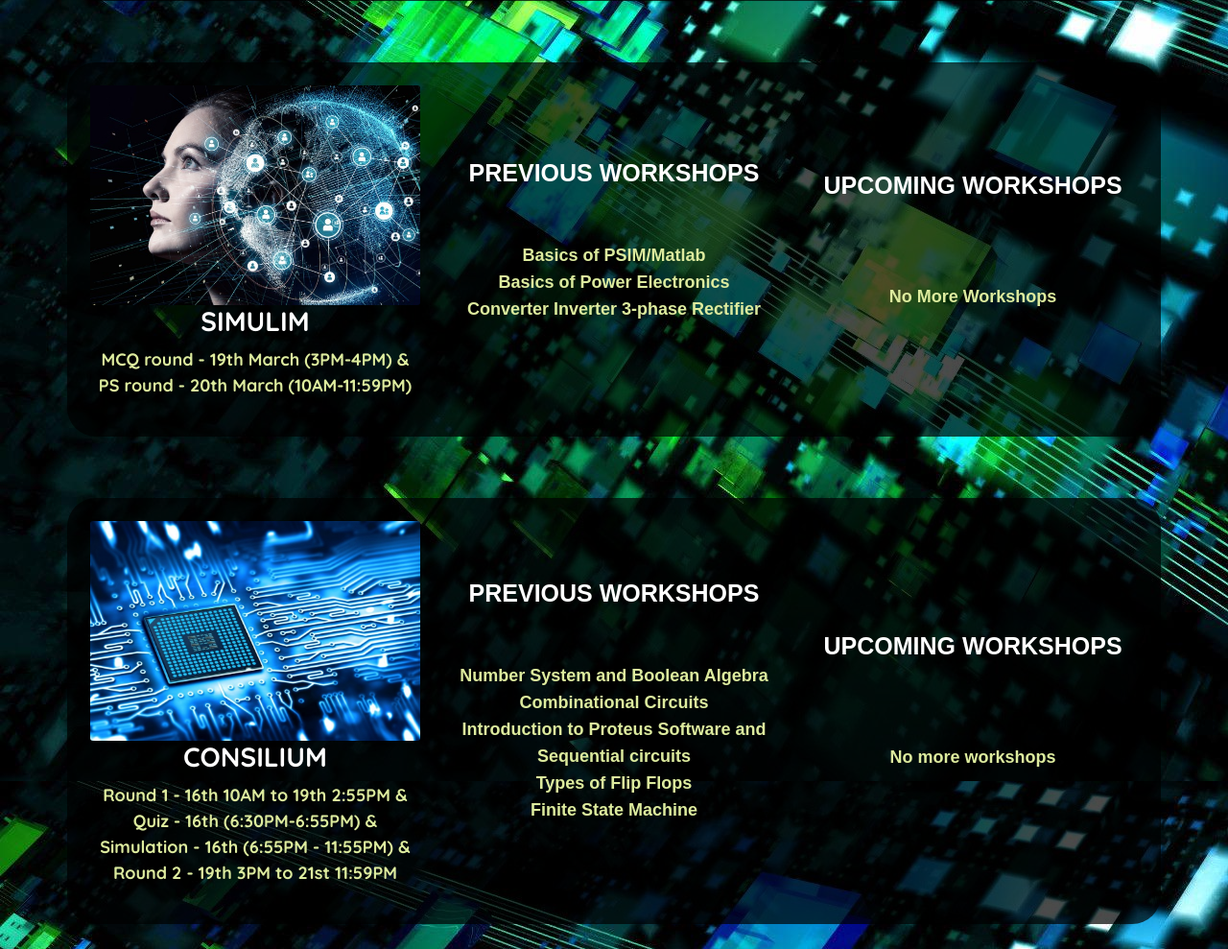
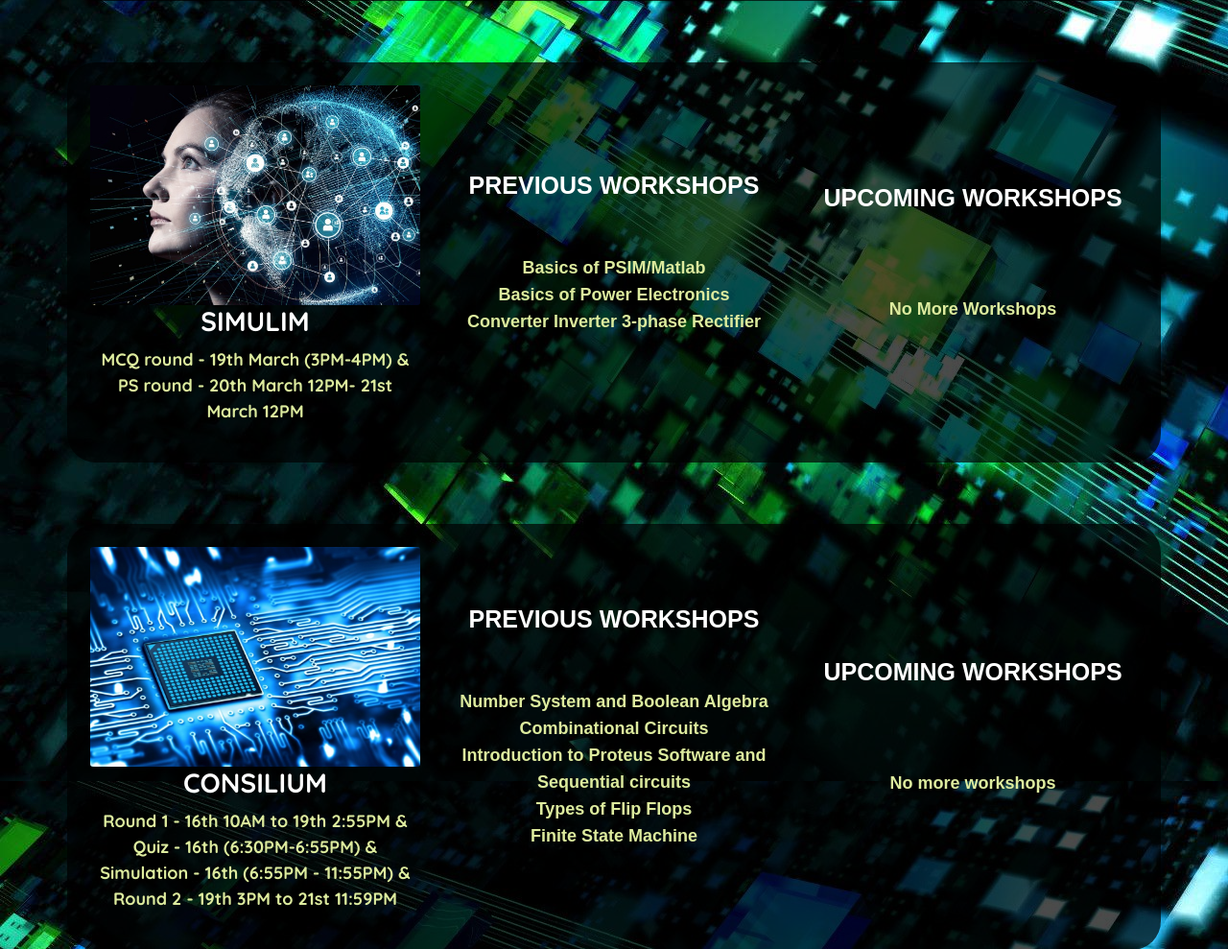
Before and after one commit to Prastuti-IIT-BHU/prastuti, a Django app: page /schedule in a window 1280 px wide. Shown: the part 1586-2575 px from the top of the page at 96% size. Run offline with Django 3.2, Linux system fonts and the light colour scheme; some libraries are stand-ins or nearby versions; some web fonts are replaced.

Commit message:
Update schedule.html

```diff
--- a/templates/prastuti/schedule.html
+++ b/templates/prastuti/schedule.html
@@ -191,7 +191,7 @@
                 <h3><b> Simulim </b></h3>
               </div>
             </li>
-            <span class="time" aria-hidden="true">MCQ round - 19th March (3PM-4PM) & PS round - 20th March (10AM-11:59PM)</span>
+            <span class="time" aria-hidden="true">MCQ round - 19th March (3PM-4PM) & PS round - 20th March 12PM- 21st March 12PM</span>
           </ul>
         </div>
       </div>
```
